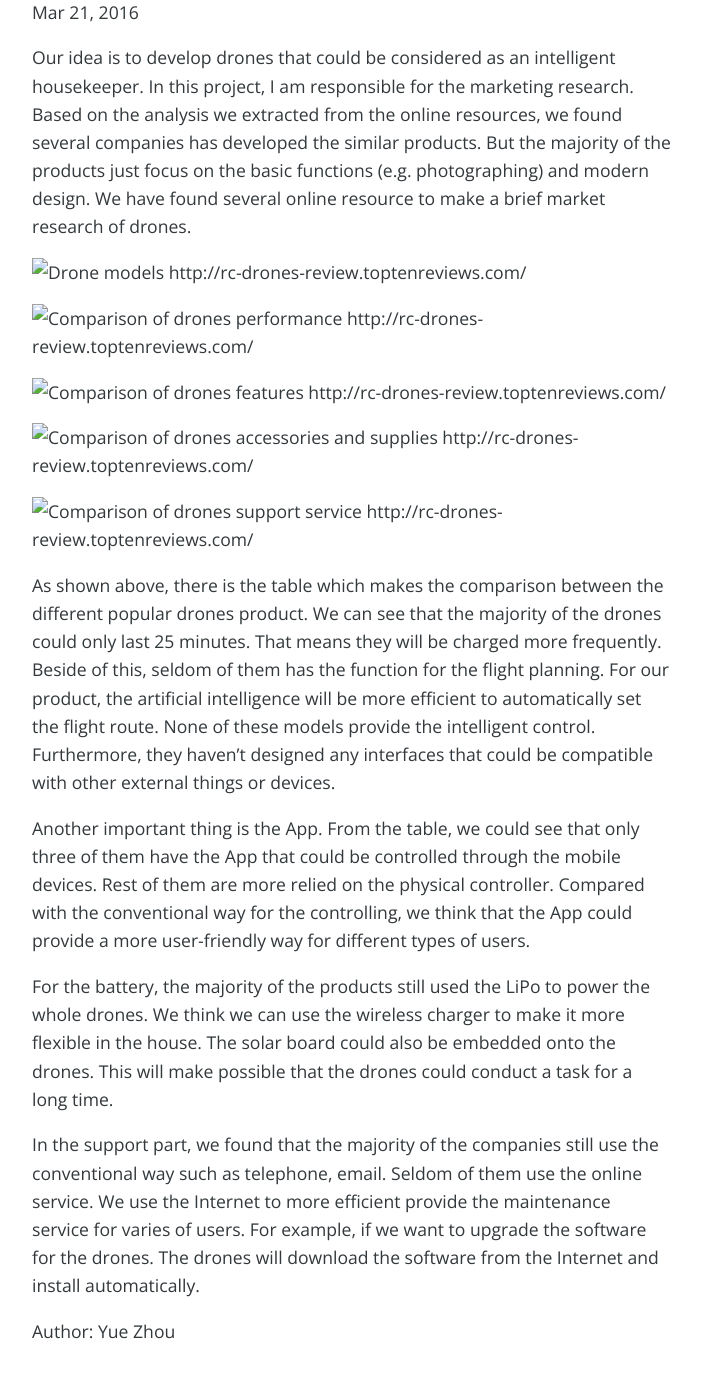
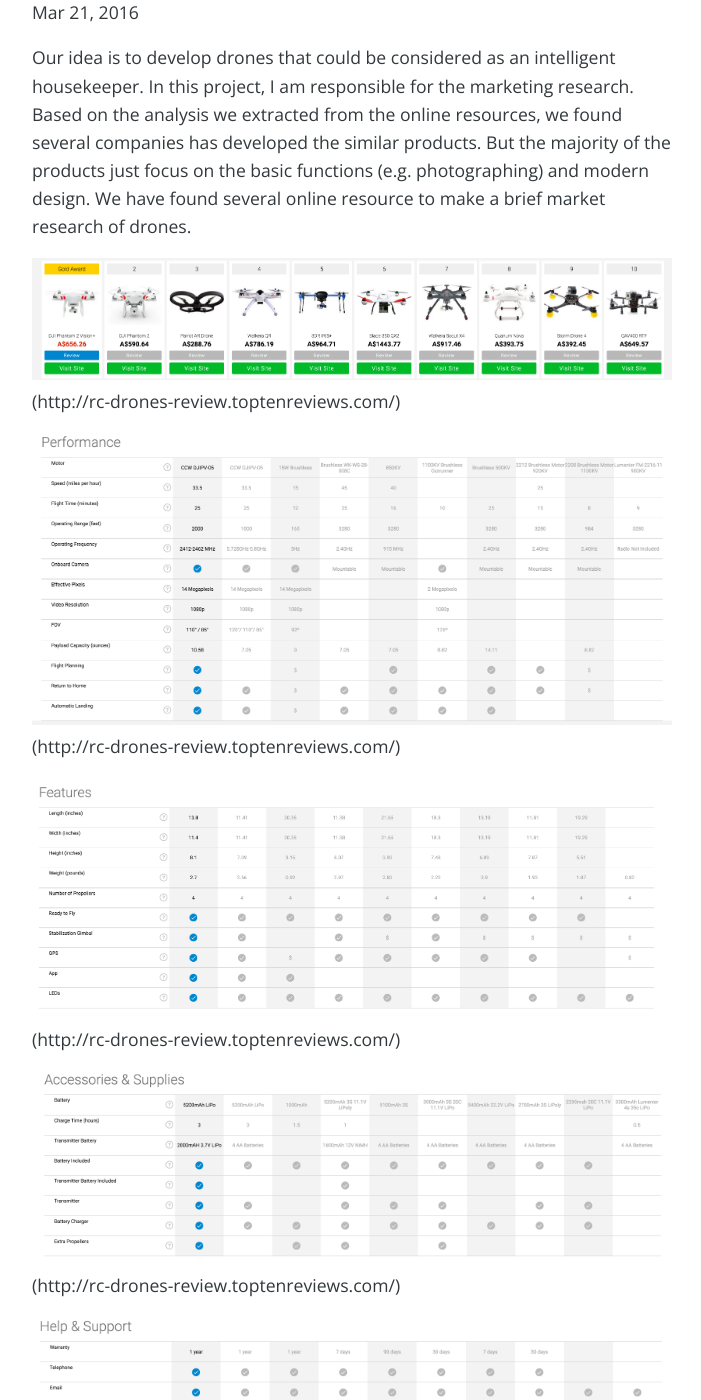
Before and after one commit to immortaljoe/immortaljoe.github.io, a Jekyll site: the page built from _posts/2016-03-21-yue-zhou-market-research.md, in a window 1280 px wide and 1400 px high, scrolled down 467 px. Shown: the whole window, without its empty margins (288-989 px from the left). Built offline with Jekyll 4.4.1, drawn with Linux system fonts in a browser that asks for light colours; some of the changed text lies outside the part shown.

Commit message:
market research

```diff
--- a/_posts/2016-03-21-yue-zhou-market-research.md
+++ b/_posts/2016-03-21-yue-zhou-market-research.md
@@ -5,20 +5,20 @@ title: Brief Marketing Research
 
 Our idea is to develop drones that could be considered as an intelligent housekeeper. In this project, I am responsible for the marketing research. Based on the analysis we extracted from the online resources, we found several companies has developed the similar products. But the majority of the products just focus on the basic functions (e.g. photographing) and modern design. We have found several online resource to make a brief market research of drones.
 
-![Drone models]()
-http://rc-drones-review.toptenreviews.com/
+![Drone models](https://raw.githubusercontent.com/immortaljoe/immortaljoe.github.io/master/img/drones_models.png)
+(http://rc-drones-review.toptenreviews.com/)
 
-![Comparison of drones performance]()
-http://rc-drones-review.toptenreviews.com/
+![Comparison of drones performance](https://raw.githubusercontent.com/immortaljoe/immortaljoe.github.io/master/img/drones_performance.png)
+(http://rc-drones-review.toptenreviews.com/)
 
-![Comparison of drones features]()
-http://rc-drones-review.toptenreviews.com/
+![Comparison of drones features](https://raw.githubusercontent.com/immortaljoe/immortaljoe.github.io/master/img/drones_features.png)
+(http://rc-drones-review.toptenreviews.com/)
 
-![Comparison of drones accessories and supplies]()
-http://rc-drones-review.toptenreviews.com/
+![Comparison of drones accessories and supplies](https://raw.githubusercontent.com/immortaljoe/immortaljoe.github.io/master/img/drones_supply.png)
+(http://rc-drones-review.toptenreviews.com/)
 
-![Comparison of drones support service]()
-http://rc-drones-review.toptenreviews.com/
+![Comparison of drones support service](https://github.com/immortaljoe/immortaljoe.github.io/blob/master/img/drones_support.png)
+(http://rc-drones-review.toptenreviews.com/)
 
 As shown above, there is the table which makes the comparison between the different popular drones product. We can see that the majority of the drones could only last 25 minutes. That means they will be charged more frequently. Beside of this, seldom of them has the function for the flight planning. For our product, the artificial intelligence will be more efficient to automatically set the flight route. None of these models provide the intelligent control. Furthermore, they haven't designed any interfaces that could be compatible with other external things or devices.
 
```
Also changed, not shown: other parts of _posts/2016-03-21-yue-zhou-market-research.md (+1 -1 lines).
